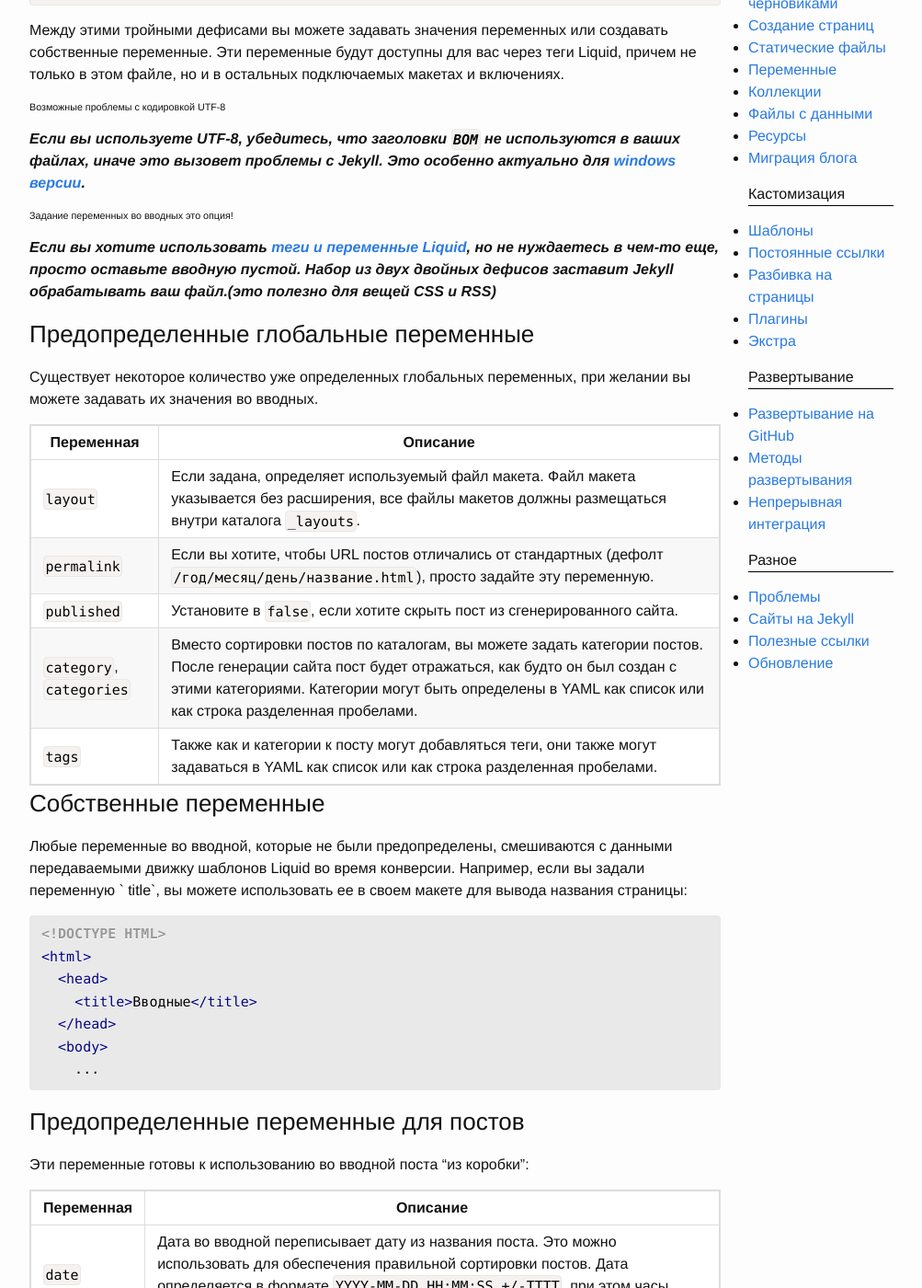
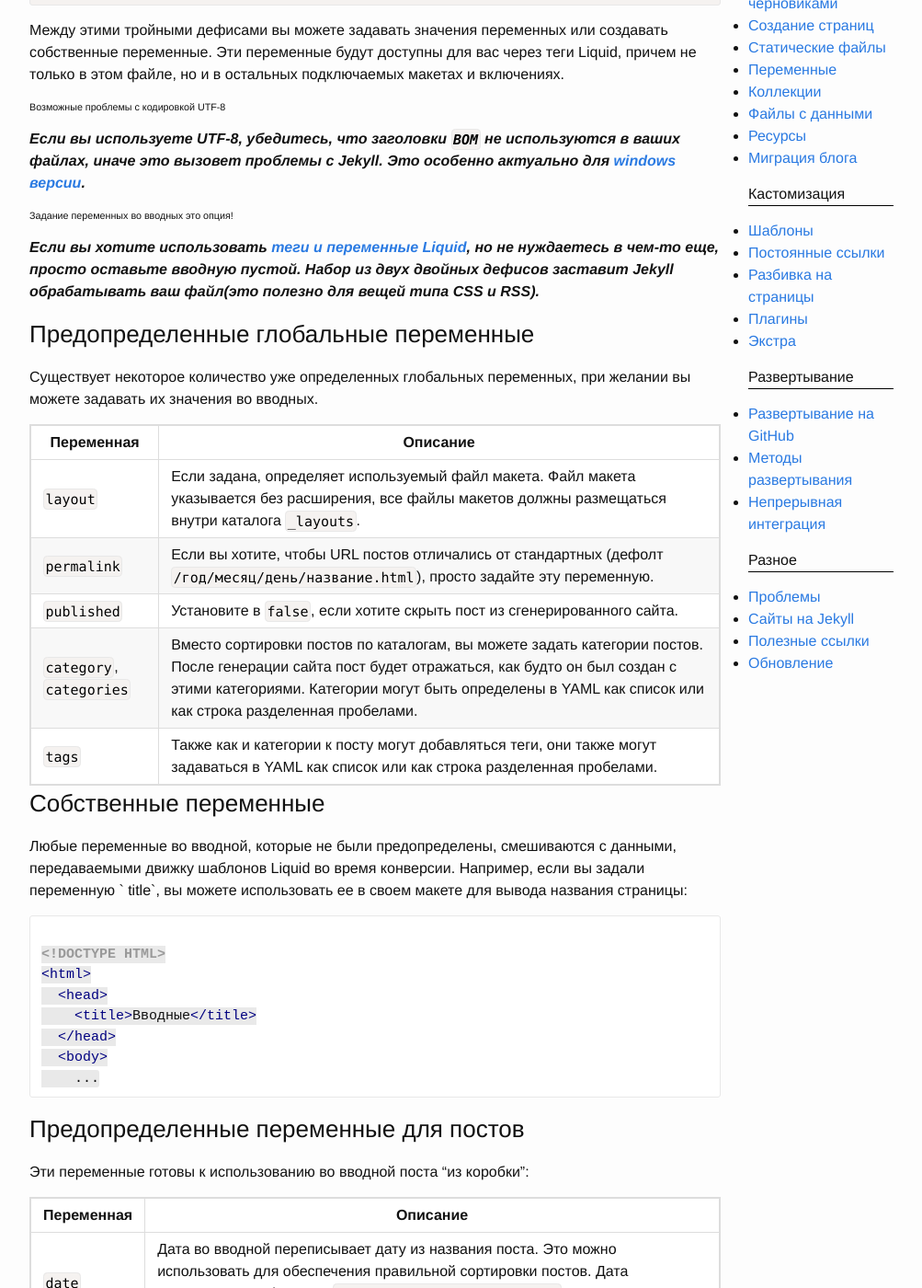
Before and after one commit to prgssr/prgssr.github.io, a Jekyll site: the page built from _documentation/07_frontmatter.markdown, in a window 1280 px wide and 1400 px high, scrolled down 478 px. Shown: the whole window at 92% size, without its empty margins (138-1141 px from the left). Built offline with Jekyll 4.4.1, drawn with Linux system fonts in a browser that asks for light colours.

Commit message:
Update 07_frontmatter.markdown

````diff
--- a/_documentation/07_frontmatter.markdown
+++ b/_documentation/07_frontmatter.markdown
@@ -23,7 +23,7 @@
 
 ###### Задание переменных во вводных это опция!
 
-***Если вы хотите использовать [теги и переменные Liquid](/documentation/12_variables.html), но не нуждаетесь в чем-то еще, просто оставьте вводную пустой. Набор из двух двойных дефисов заставит Jekyll обрабатывать ваш файл.(это полезно для вещей  CSS и RSS)***
+***Если вы хотите использовать [теги и переменные Liquid](/documentation/12_variables.html), но не нуждаетесь в чем-то еще, просто оставьте вводную пустой. Набор из двух двойных дефисов заставит Jekyll обрабатывать ваш файл(это полезно для вещей  типа CSS и RSS).***
 
 ### Предопределенные глобальные переменные
 
@@ -39,9 +39,9 @@
 
 ### Собственные переменные
 
-Любые переменные во вводной, которые не были предопределены, смешиваются с данными передаваемыми движку шаблонов Liquid  во время конверсии. Например, если вы задали переменную ` title`, вы можете использовать ее в своем макете для вывода названия страницы:
+Любые переменные во вводной, которые не были предопределены, смешиваются с данными, передаваемыми движку шаблонов Liquid  во время конверсии. Например, если вы задали переменную ` title`, вы можете использовать ее в своем макете для вывода названия страницы:
 
-{% highlight html %}
+```html
 
 <!DOCTYPE HTML>
 <html>
@@ -50,8 +50,8 @@
   </head>
   <body>
     ...
+```
 
-{% endhighlight %}
 ### Предопределенные переменные для постов
 
 Эти переменные готовы к использованию во вводной поста "из коробки":
````
